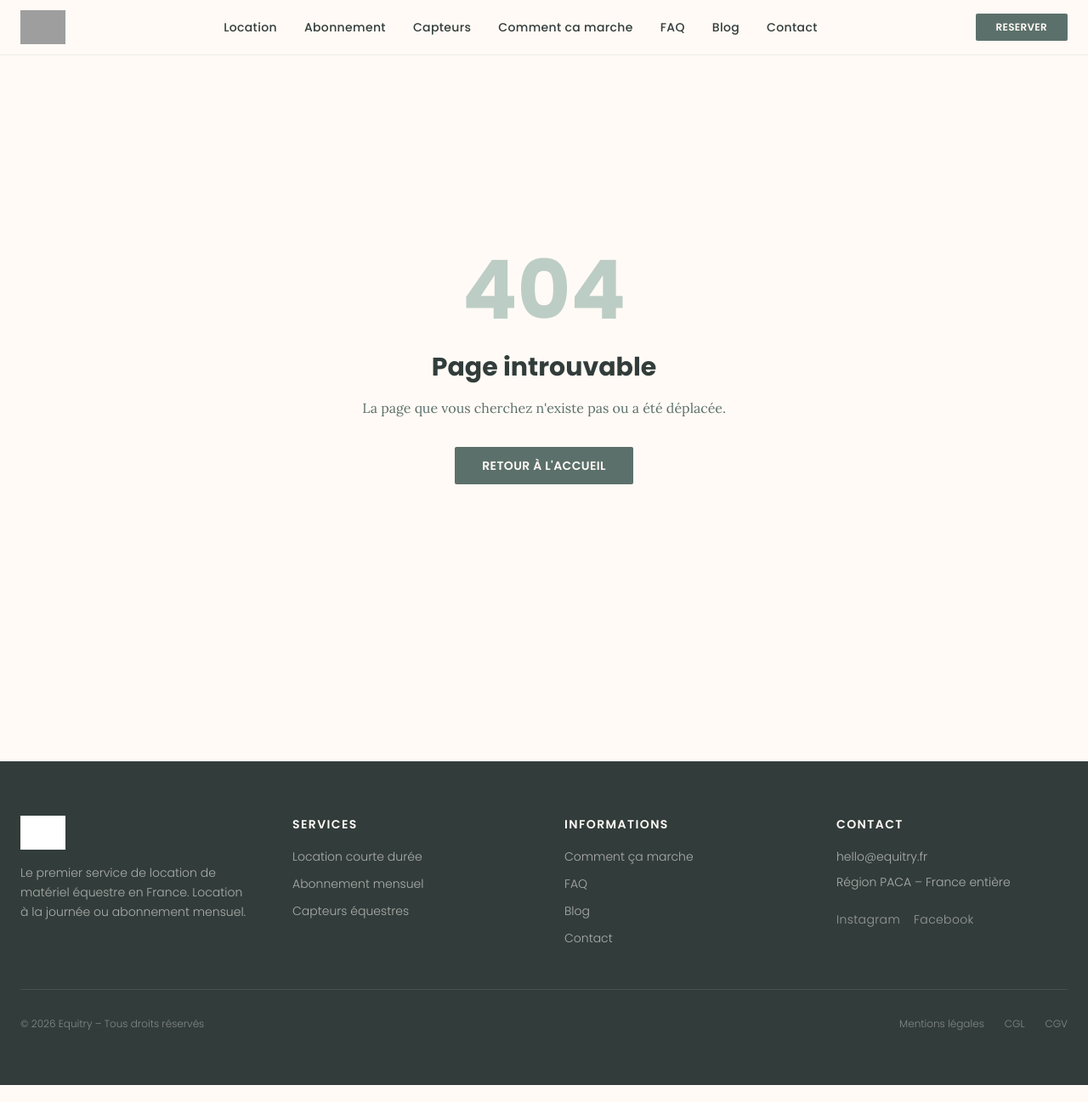
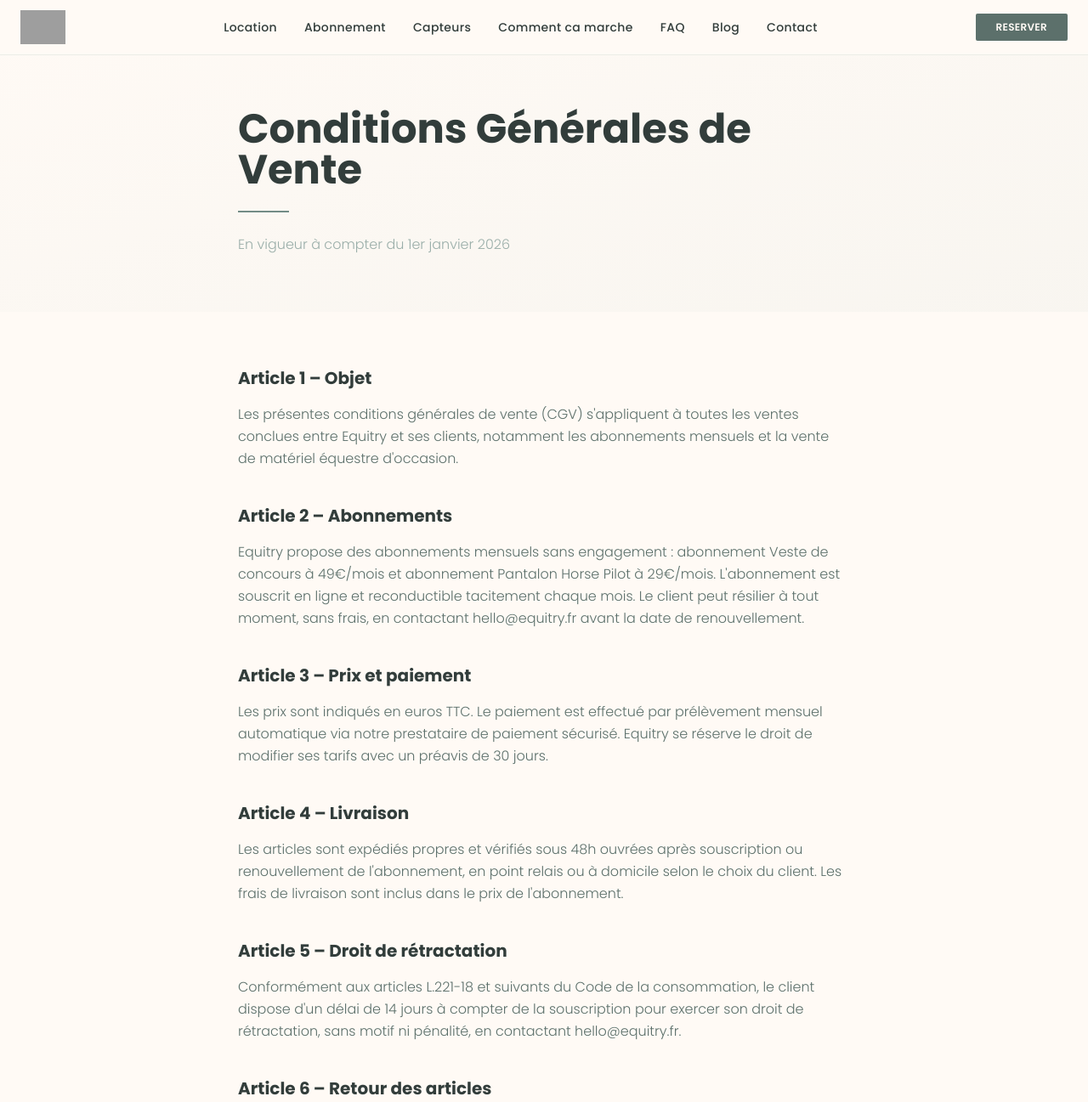
Before and after one commit to lea-equitry/equitry, a Next.js app: page /cgv in a window 1280 px wide. Before the commit this address had no page. Shown: the top 1297 px of the page at 85% size. Built offline with nearby package versions, Linux system fonts and the light colour scheme; grey boxes are pictures that could not be loaded.

Commit message:
Create page.tsx

```diff
--- /dev/null
+++ b/src/app/cgv/page.tsx
@@ -0,0 +1,123 @@
+import type { Metadata } from 'next'
+import Link from 'next/link'
+
+export const metadata: Metadata = {
+  title: 'Conditions Générales de Vente | Equitry',
+  description: 'Conditions générales de vente Equitry – abonnements et vente de matériel équestre.',
+}
+
+export default function CGV() {
+  return (
+    <>
+      <section className="pt-32 pb-16 bg-gradient-to-br from-cream to-sage-lighter/10">
+        <div className="max-w-3xl mx-auto px-4 sm:px-6">
+          <h1 className="font-poppins font-bold text-4xl sm:text-5xl text-sage-darkest mb-6">
+            Conditions Générales de Vente
+          </h1>
+          <div className="equitry-divider" />
+          <p className="font-poppins font-light text-sage-light mt-6">En vigueur à compter du 1er janvier 2026</p>
+        </div>
+      </section>
+
+      <section className="py-16 bg-cream">
+        <div className="max-w-3xl mx-auto px-4 sm:px-6 space-y-10">
+
+          <div>
+            <h2 className="font-poppins font-bold text-xl text-sage-darkest mb-4">Article 1 – Objet</h2>
+            <p className="font-poppins font-light text-sage-dark leading-relaxed">
+              Les présentes conditions générales de vente (CGV) s'appliquent à toutes les ventes conclues
+              entre Equitry et ses clients, notamment les abonnements mensuels et la vente de matériel
+              équestre d'occasion.
+            </p>
+          </div>
+
+          <div>
+            <h2 className="font-poppins font-bold text-xl text-sage-darkest mb-4">Article 2 – Abonnements</h2>
+            <p className="font-poppins font-light text-sage-dark leading-relaxed">
+              Equitry propose des abonnements mensuels sans engagement : abonnement Veste de concours
+              à 49€/mois et abonnement Pantalon Horse Pilot à 29€/mois. L'abonnement est souscrit en ligne
+              et reconductible tacitement chaque mois. Le client peut résilier à tout moment, sans frais,
+              en contactant hello@equitry.fr avant la date de renouvellement.
+            </p>
+          </div>
+
+          <div>
+            <h2 className="font-poppins font-bold text-xl text-sage-darkest mb-4">Article 3 – Prix et paiement</h2>
+            <p className="font-poppins font-light text-sage-dark leading-relaxed">
+              Les prix sont indiqués en euros TTC. Le paiement est effectué par prélèvement mensuel automatique
+              via notre prestataire de paiement sécurisé. Equitry se réserve le droit de modifier ses tarifs
+              avec un préavis de 30 jours.
+            </p>
+          </div>
+
+          <div>
+            <h2 className="font-poppins font-bold text-xl text-sage-darkest mb-4">Article 4 – Livraison</h2>
+            <p className="font-poppins font-light text-sage-dark leading-relaxed">
+              Les articles sont expédiés propres et vérifiés sous 48h ouvrées après souscription ou renouvellement
+              de l'abonnement, en point relais ou à domicile selon le choix du client. Les frais de livraison
+              sont inclus dans le prix de l'abonnement.
+            </p>
+          </div>
+
+          <div>
+            <h2 className="font-poppins font-bold text-xl text-sage-darkest mb-4">Article 5 – Droit de rétractation</h2>
+            <p className="font-poppins font-light text-sage-dark leading-relaxed">
+              Conformément aux articles L.221-18 et suivants du Code de la consommation, le client dispose
+              d'un délai de 14 jours à compter de la souscription pour exercer son droit de rétractation,
+              sans motif ni pénalité, en contactant hello@equitry.fr.
+            </p>
+          </div>
+
+          <div>
+            <h2 className="font-poppins font-bold text-xl text-sage-darkest mb-4">Article 6 – Retour des articles</h2>
+            <p className="font-poppins font-light text-sage-dark leading-relaxed">
+              À la fin de chaque période d'abonnement, le client retourne l'article dans l'emballage fourni,
+              via l'étiquette retour incluse. Le retour est inclus dans le prix de l'abonnement. Tout article
+              non retourné dans les délais impartis pourra faire l'objet d'une facturation complémentaire.
+            </p>
+          </div>
+
+          <div>
+            <h2 className="font-poppins font-bold text-xl text-sage-darkest mb-4">Article 7 – Garanties et réclamations</h2>
+            <p className="font-poppins font-light text-sage-dark leading-relaxed">
+              En cas de problème avec un article reçu (défaut, taille incorrecte), le client dispose de
+              48h pour contacter Equitry à hello@equitry.fr. Equitry s'engage à trouver une solution
+              dans les meilleurs délais.
+            </p>
+          </div>
+
+          <div>
+            <h2 className="font-poppins font-bold text-xl text-sage-darkest mb-4">Article 8 – Protection des données</h2>
+            <p className="font-poppins font-light text-sage-dark leading-relaxed">
+              Les données personnelles collectées lors de la souscription sont utilisées uniquement pour
+              la gestion de l'abonnement et la livraison. Elles ne sont pas cédées à des tiers. Conformément
+              au RGPD, vous disposez d'un droit d'accès et de suppression en contactant hello@equitry.fr.
+            </p>
+          </div>
+
+          <div>
+            <h2 className="font-poppins font-bold text-xl text-sage-darkest mb-4">Article 9 – Droit applicable</h2>
+            <p className="font-poppins font-light text-sage-dark leading-relaxed">
+              Les présentes CGV sont soumises au droit français. En cas de litige non résolu à l'amiable,
+              le client peut recourir à la médiation de la consommation ou saisir les juridictions compétentes.
+            </p>
+          </div>
+
+          <div>
+            <h2 className="font-poppins font-bold text-xl text-sage-darkest mb-4">Contact</h2>
+            <p className="font-poppins font-light text-sage-dark leading-relaxed">
+              Pour toute question relative aux présentes CGV :<br />
+              <a href="mailto:hello@equitry.fr" className="text-sage hover:underline">hello@equitry.fr</a>
+            </p>
+          </div>
+
+          <div className="pt-4">
+            <Link href="/" className="font-poppins text-sm text-sage hover:text-sage-dark transition-colors">
+              ← Retour à l'accueil
+            </Link>
+          </div>
+        </div>
+      </section>
+    </>
+  )
+}
```
